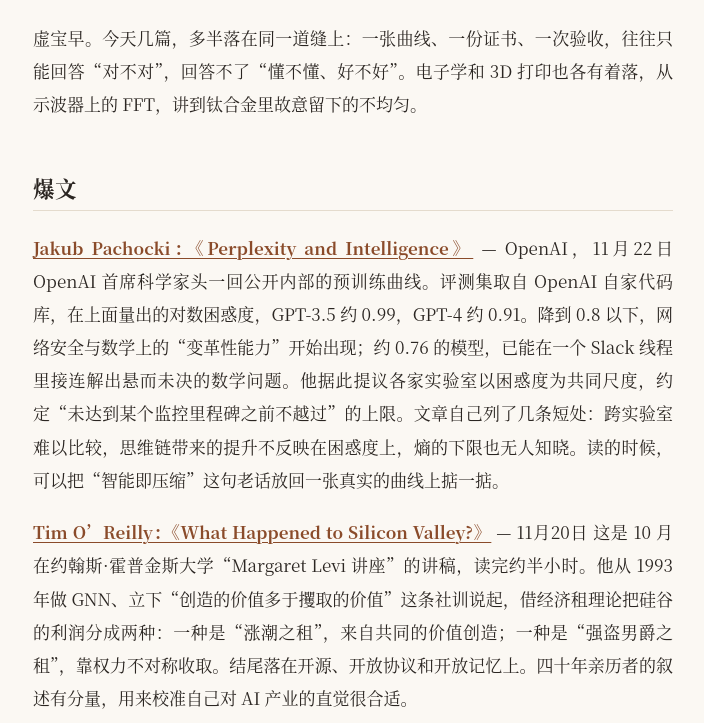
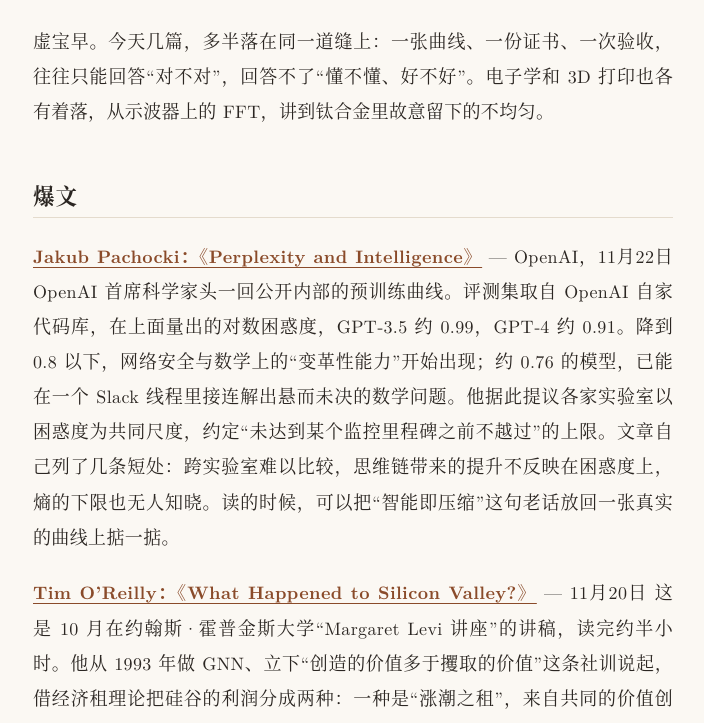
Before and after one commit to VitalyAnkh/daily-brief, an Astro site: page /issues/2026/2026-11-23 in a window 1280 px wide. Shown: the part 224-947 px from the top of the page, without its empty margins (287-991 px from the left). Built offline with nearby package versions, Linux system fonts and the light colour scheme; Astro itself is replaced by a stand-in of ours.

Commit message:
全站衬线：Latin Modern + 宋体（思源宋体分片后备），KaTeX 对齐

```diff
--- a/package.json
+++ b/package.json
@@ -13,6 +13,7 @@
     "@astrojs/markdown-remark": "^7.3.10",
     "@astrojs/rss": "^4.0.19",
     "@astrojs/sitemap": "^3.7.6",
+    "@fontsource/noto-serif-sc": "^5.3.1",
     "astro": "^7.4.13",
     "katex": "^0.19.1",
     "pagefind": "^1.6.0",
--- a/src/layouts/Base.astro
+++ b/src/layouts/Base.astro
@@ -1,5 +1,9 @@
 ---
 import { ClientRouter } from 'astro:transitions';
+// 中文宋体后备：Noto Serif SC（思源宋体），按 unicode-range 分成约百个小分片，只下载页面用到的字
+import '@fontsource/noto-serif-sc/400.css';
+import '@fontsource/noto-serif-sc/700.css';
+import '../styles/fonts.css';
 import '../styles/global.css';
 
 interface Props {
@@ -20,6 +24,7 @@ const canonical = new URL(Astro.url.pathname, Astro.site);
     <title>{fullTitle}</title>
     <meta name="description" content={description} />
     <link rel="canonical" href={canonical} />
+    <link rel="preload" href="/fonts/lm/lmroman10-regular.woff2" as="font" type="font/woff2" crossorigin />
     <link rel="icon" href="/favicon.svg" type="image/svg+xml" />
     <link rel="alternate" type="application/rss+xml" title={siteName} href="/rss.xml" />
     <link rel="sitemap" href="/sitemap-index.xml" />
--- /dev/null
+++ b/src/styles/fonts.css
@@ -0,0 +1,33 @@
+/* Latin Modern（GUST e-foundry，GUST Font License），取自 CTAN lm 2.004 的 OTF，
+   用 fonttools 子集化为 woff2（拉丁、拉丁扩展 A、常用标点；不含 ‘’“”—…·，这些交给宋体）。
+   中文：本机宋体优先（Songti SC / STSong），否则按 unicode-range 分片加载 @fontsource/noto-serif-sc。 */
+@font-face {
+  font-family: 'Latin Modern Roman';
+  font-style: normal; font-weight: 400; font-display: swap;
+  src: local('Latin Modern Roman'), local('LMRoman10-Regular'), url(/fonts/lm/lmroman10-regular.woff2) format('woff2');
+}
+@font-face {
+  font-family: 'Latin Modern Roman';
+  font-style: italic; font-weight: 400; font-display: swap;
+  src: local('Latin Modern Roman Italic'), local('LMRoman10-Italic'), url(/fonts/lm/lmroman10-italic.woff2) format('woff2');
+}
+@font-face {
+  font-family: 'Latin Modern Roman';
+  font-style: normal; font-weight: 700; font-display: swap;
+  src: local('Latin Modern Roman Bold'), local('LMRoman10-Bold'), url(/fonts/lm/lmroman10-bold.woff2) format('woff2');
+}
+@font-face {
+  font-family: 'Latin Modern Roman';
+  font-style: italic; font-weight: 700; font-display: swap;
+  src: local('Latin Modern Roman Bold Italic'), local('LMRoman10-BoldItalic'), url(/fonts/lm/lmroman10-bolditalic.woff2) format('woff2');
+}
+@font-face {
+  font-family: 'Latin Modern Mono';
+  font-style: normal; font-weight: 400; font-display: swap;
+  src: local('Latin Modern Mono'), local('LMMono10-Regular'), url(/fonts/lm/lmmono10-regular.woff2) format('woff2');
+}
+@font-face {
+  font-family: 'Latin Modern Mono';
+  font-style: italic; font-weight: 400; font-display: swap;
+  src: local('Latin Modern Mono Italic'), local('LMMono10-Italic'), url(/fonts/lm/lmmono10-italic.woff2) format('woff2');
+}
--- a/src/styles/global.css
+++ b/src/styles/global.css
@@ -7,18 +7,17 @@
   --rule: #e4dbcd;
   --accent: #8a4b2a;
   --accent-soft: #b06a43;
-  --serif: "Noto Serif SC", "Source Han Serif SC", "Source Han Serif CN", "Noto Serif CJK SC",
-    "Songti SC", "STSong", "Iowan Old Style", Georgia, serif;
-  --sans: system-ui, -apple-system, "PingFang SC", "Hiragino Sans GB", "Microsoft YaHei",
-    "Noto Sans SC", "Noto Sans CJK SC", "Source Han Sans SC", sans-serif;
-  --mono: ui-monospace, "SFMono-Regular", "JetBrains Mono", Menlo, Consolas, monospace;
+  /* 全站衬线：西文 Latin Modern，中文宋体 */
+  --cjk-serif: "Songti SC", "STSong", "Noto Serif SC", "Noto Serif CJK SC", "Source Han Serif SC", SimSun;
+  --serif: "Latin Modern Roman", var(--cjk-serif), serif;
+  --mono: "Latin Modern Mono", var(--cjk-serif), monospace;
   --measure: 40rem;
   color-scheme: light;
 }
 :root[data-theme="dark"] {
   --bg: #171513;
   --bg-soft: #211e1b;
-  --fg: #e7e0d6;
+  --fg: #ebe5db;
   --fg-soft: #a59b8f;
   --rule: #34302b;
   --accent: #e0a37a;
@@ -33,19 +32,23 @@ body {
   margin: 0;
   background: var(--bg);
   color: var(--fg);
-  font-family: var(--sans);
+  font-family: var(--serif);
   font-size: 17px;
-  line-height: 1.75;
-  -webkit-font-smoothing: antialiased;
+  line-height: 1.8;
+  letter-spacing: 0.01em;
+  font-kerning: normal;
   text-rendering: optimizeLegibility;
 }
+/* 浅色底用系统默认平滑；深色底的细笔画宋体用灰度平滑，避免发虚发胖 */
+:root[data-theme="dark"] body { -webkit-font-smoothing: antialiased; -moz-osx-font-smoothing: grayscale; }
+button, input, select, textarea { font: inherit; letter-spacing: inherit; }
 a { color: var(--accent); text-decoration-thickness: 1px; text-underline-offset: 0.2em; }
 a:hover { color: var(--accent-soft); }
 .wrap { max-width: calc(var(--measure) + 3rem); margin: 0 auto; padding: 0 1.5rem; }
 .muted, time { color: var(--fg-soft); font-size: 0.875rem; }
 .skip { position: absolute; left: -999px; }
 .skip:focus { left: 1rem; top: 1rem; z-index: 10; background: var(--bg); padding: 0.25rem 0.5rem; }
-h1, h2, h3 { font-family: var(--serif); line-height: 1.45; font-weight: 700; letter-spacing: 0.02em; }
+h1, h2, h3 { font-family: var(--serif); line-height: 1.45; font-weight: 700; letter-spacing: 0.04em; }
 h1 { font-size: 1.9rem; margin: 0.4em 0 0.6em; }
 
 /* ---------- 页眉页脚 ---------- */
@@ -63,7 +66,7 @@ main { padding-top: 1.5rem; padding-bottom: 3rem; min-height: 70vh; }
 
 /* ---------- 首页 / 归档 ---------- */
 .intro p { color: var(--fg-soft); font-family: var(--serif); }
-.eyebrow { font-family: var(--sans); font-size: 0.8rem; letter-spacing: 0.2em; color: var(--fg-soft); font-weight: 600; margin: 2.5rem 0 0.75rem; }
+.eyebrow { font-family: var(--serif); font-size: 0.85rem; letter-spacing: 0.24em; color: var(--fg-soft); font-weight: 700; margin: 2.5rem 0 0.75rem; }
 .latest-card { display: block; padding: 1.25rem 1.4rem; border: 1px solid var(--rule); border-radius: 10px; background: var(--bg-soft); color: var(--fg); text-decoration: none; transition: border-color 0.2s; }
 .latest-card:hover { border-color: var(--accent-soft); color: var(--fg); }
 .latest-title { display: block; font-family: var(--serif); font-size: 1.35rem; font-weight: 700; }
@@ -82,8 +85,9 @@ main { padding-top: 1.5rem; padding-bottom: 3rem; min-height: 70vh; }
 .toc a:hover { color: var(--accent); }
 .prose {
   font-family: var(--serif);
-  font-size: 1.0625rem;
+  font-size: 1.125rem;
   line-height: 1.95;
+  letter-spacing: 0.02em;
   text-align: justify;
   text-justify: inter-character;
   line-break: strict;
@@ -97,18 +101,19 @@ main { padding-top: 1.5rem; padding-bottom: 3rem; min-height: 70vh; }
 .prose strong { font-weight: 700; color: var(--fg); }
 .prose ul, .prose ol { padding-left: 1.4em; }
 .prose blockquote { margin: 1.2em 0; padding: 0.2em 1em; border-left: 3px solid var(--rule); color: var(--fg-soft); }
-.prose code { font-family: var(--mono); font-size: 0.88em; background: var(--bg-soft); padding: 0.1em 0.3em; border-radius: 4px; }
+.prose code { font-family: var(--mono); font-size: 0.95em; letter-spacing: 0; background: var(--bg-soft); padding: 0.1em 0.3em; border-radius: 4px; }
 .prose pre { background: var(--bg-soft); padding: 1rem; overflow-x: auto; border-radius: 8px; line-height: 1.6; }
 .prose pre code { background: none; padding: 0; }
 .prose img { max-width: 100%; height: auto; }
-.prose .katex { font-size: 1.05em; }
+/* KaTeX 自带 Computer Modern 系字体，与 Latin Modern 同源；1.21em 默认值是为 Times 类正文设计的，这里缩回 1.06em 以对齐 LM 的 x-height */
+.prose .katex { font-size: 1.06em; letter-spacing: 0; }
 .prose .katex-display { overflow-x: auto; overflow-y: hidden; }
 
 /* ---------- 翻页 ---------- */
 .pager { display: flex; justify-content: space-between; gap: 1rem; margin-top: 3rem; padding-top: 1.25rem; border-top: 1px solid var(--rule); }
 .pager a { display: flex; flex-direction: column; text-decoration: none; font-family: var(--serif); max-width: 48%; }
 .pager a[rel="next"] { text-align: right; margin-left: auto; }
-.pager small { color: var(--fg-soft); font-family: var(--sans); font-size: 0.78rem; }
+.pager small { color: var(--fg-soft); font-family: var(--serif); font-size: 0.78rem; }
 
 /* ---------- 搜索（Pagefind UI） ---------- */
 .search-box {
@@ -118,12 +123,12 @@ main { padding-top: 1.5rem; padding-bottom: 3rem; min-height: 70vh; }
   --pagefind-ui-background: var(--bg);
   --pagefind-ui-border: var(--rule);
   --pagefind-ui-tag: var(--bg-soft);
-  --pagefind-ui-font: var(--sans);
+  --pagefind-ui-font: var(--serif);
 }
 .search-box .pagefind-ui__search-clear { font-size: 0.85rem; padding: 0 0.75rem; }
 .search-box mark { background: color-mix(in srgb, var(--accent) 25%, transparent); color: inherit; }
 @media (max-width: 40rem) {
   body { font-size: 16px; }
-  .prose { text-align: start; font-size: 1.04rem; line-height: 1.9; }
+  .prose { text-align: start; font-size: 1.08rem; line-height: 1.9; letter-spacing: 0.015em; }
   h1 { font-size: 1.6rem; }
 }
```
Also changed, not shown: public/fonts/lm/GUST-FONT-LICENSE.TXT (added, +28 -0 lines), README.md, public/fonts/lm/lmmono10-italic.woff2 (added), public/fonts/lm/lmmono10-regular.woff2 (added), public/fonts/lm/lmroman10-bold.woff2 (added), public/fonts/lm/lmroman10-bolditalic.woff2 (added), public/fonts/lm/lmroman10-italic.woff2 (added), public/fonts/lm/lmroman10-regular.woff2 (added), 1 other file.
